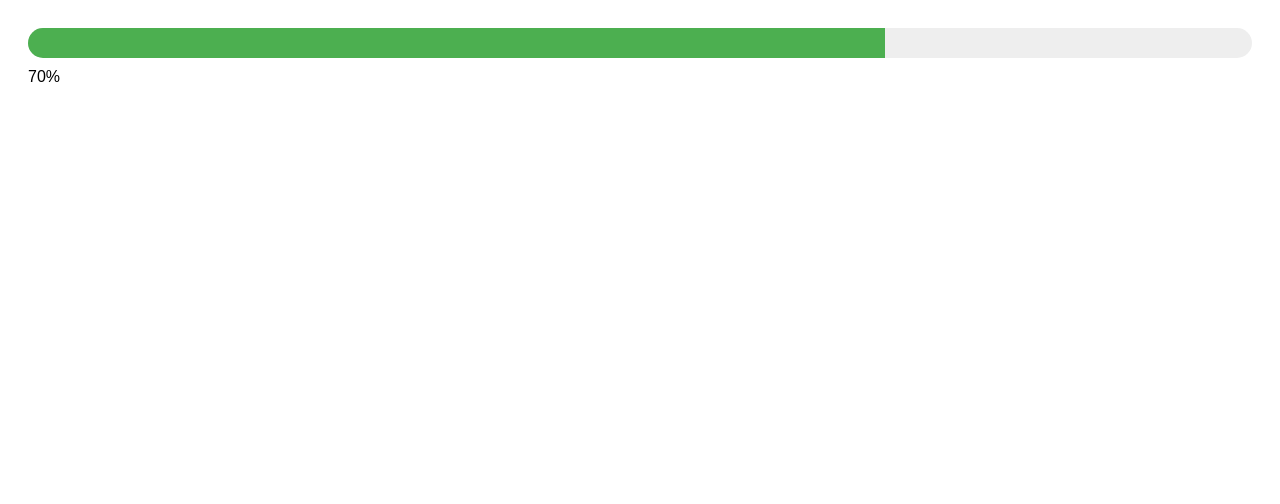
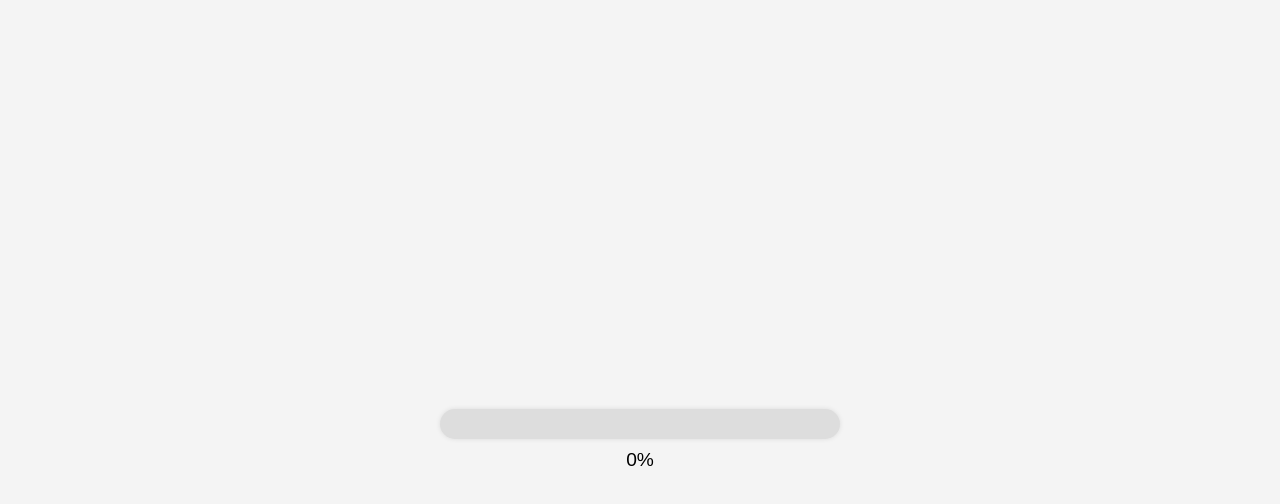
Before and after one commit to dumpworth/notion-widgets, a plain HTML site: page progressbar.html in a window 1280 px wide. Drawn offline with Linux system fonts and the light colour scheme.

Commit message:
Update progressbar.html

```diff
--- a/progressbar.html
+++ b/progressbar.html
@@ -3,17 +3,36 @@
 <head>
   <meta charset="UTF-8" />
   <meta name="viewport" content="width=device-width, initial-scale=1.0"/>
-  <title>Progress Bar</title>
+  <title>Progress Bar Widget</title>
   <style>
-    body { font-family: sans-serif; padding: 20px; }
+    body {
+      font-family: sans-serif;
+      margin: 0;
+      padding: 40px;
+      background: #f4f4f4;
+      display: flex;
+      flex-direction: column;
+      align-items: center;
+      justify-content: center;
+      height: 100vh;
+    }
     .progress-container {
-      width: 100%; background: #eee; border-radius: 20px; overflow: hidden;
+      width: 80%;
+      max-width: 400px;
+      background: #ddd;
+      border-radius: 20px;
+      overflow: hidden;
+      box-shadow: 0 0 5px rgba(0,0,0,0.1);
     }
     .progress-bar {
-      height: 30px; background: #4caf50; width: 0%; transition: width 0.5s ease;
+      height: 30px;
+      background: #4caf50;
+      width: 0%;
+      transition: width 0.5s ease;
     }
     .label {
       margin-top: 10px;
+      font-size: 1.2em;
     }
   </style>
 </head>
@@ -24,15 +43,20 @@
   <div class="label" id="label">0%</div>
 
   <script>
+    function getQueryParam(name) {
+      const params = new URLSearchParams(window.location.search);
+      return parseInt(params.get(name)) || 0;
+    }
+
     function setProgress(percent) {
       const bar = document.getElementById("bar");
       const label = document.getElementById("label");
+      percent = Math.min(Math.max(percent, 0), 100); // Clamp between 0 and 100
       bar.style.width = percent + "%";
       label.textContent = percent + "%";
     }
 
-    // Example: animate to 70%
-    setProgress(70);
+    setProgress(getQueryParam("progress"));
   </script>
 </body>
 </html>
```
